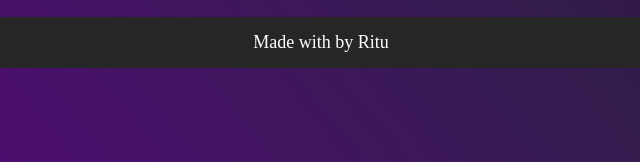
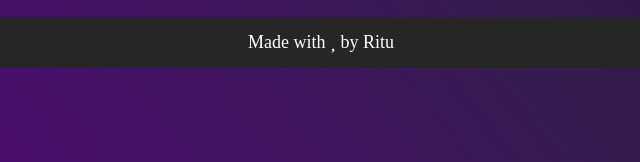
Before and after one commit to Ritukrish/PasswordGenerate, a plain HTML site: page index.html in a window 1280 px wide. Shown: the part 635-797 px from the top of the page, 319-959 px from the left. Drawn offline with Linux system fonts and the light colour scheme; some icons are missing.

Commit message:
Update index.html

```diff
--- a/index.html
+++ b/index.html
@@ -6,6 +6,7 @@
     <meta name="viewport" content="width=device-width, initial-scale=1.0">
     <title>Password Generator</title>
     <link rel="stylesheet" href="style.css">
+    <script src="https://kit.fontawesome.com/2fd73113d3.js" crossorigin="anonymous"></script>
 </head>
 <body>
 
```
